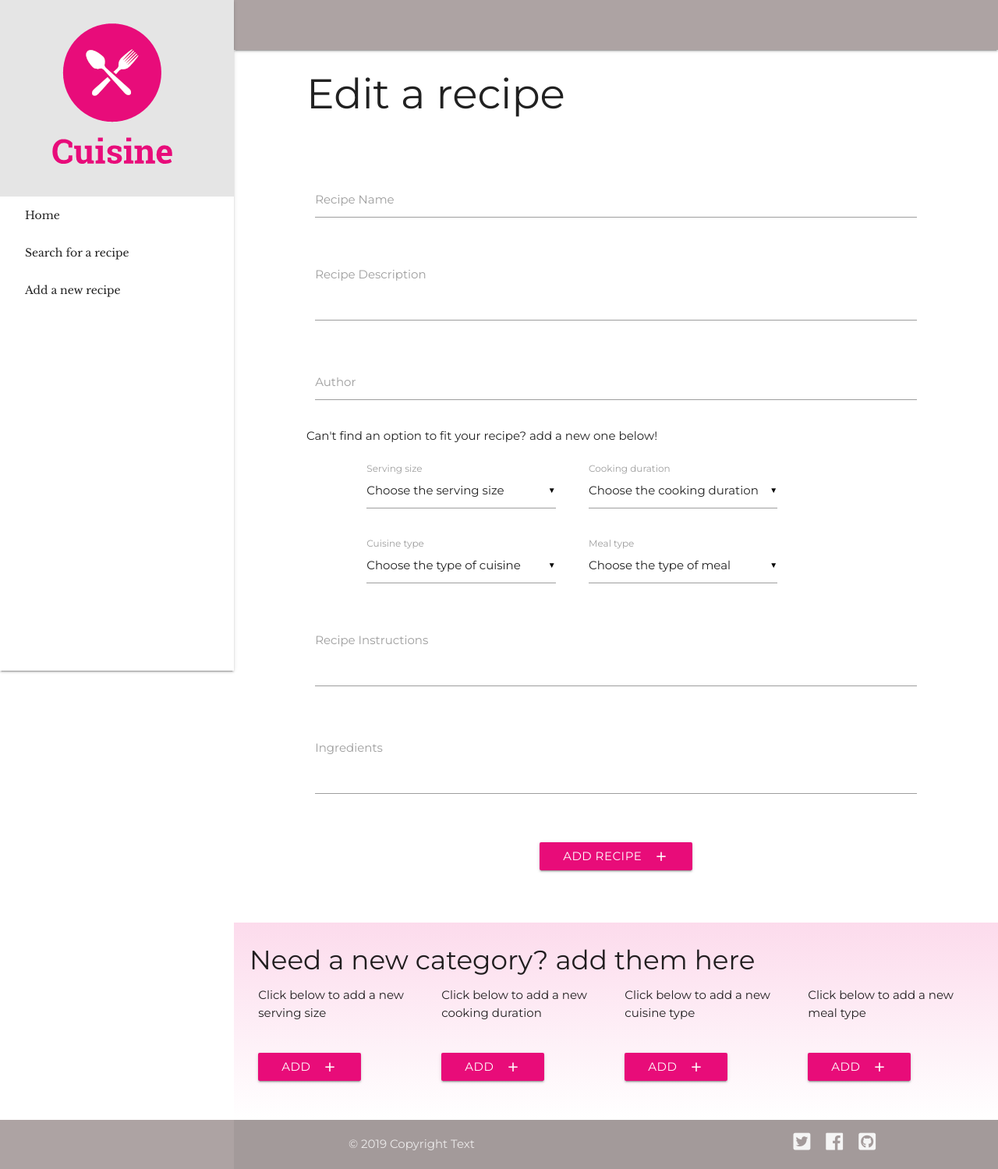
After one commit to Code-Institute-Submissions/Cuisine, a Flask app: template templates/editrecipe.html in a window 1280 px wide. The commit adds this page. Shown: the whole page at 78% size. Run offline with Flask 2, Linux system fonts and the light colour scheme; the template is opened without the code that fills it, so the values that code supplies are empty; some libraries are stand-ins or nearby versions.

Commit message:
Added 'edit recipe' functionality and html
users can now edit recipes, from the recipe card (recipe.html) and their updates will be performed in the database. Also replaced index.html content with a welcome message. The index.html content is now in 'searchrecipes.html', and will be used to show all recipes/ filtered results (when search functionality is added)

```diff
--- a/app.py
+++ b/app.py
@@ -183,7 +183,54 @@ def insert_meal_type():
     return redirect(url_for('add_recipe'))
 
 
+@app.route('/search_recipes')
+def search_recipes():
 
+    return render_template('searchrecipes.html',
+        recipes=mongo.db.recipes.find(),
+        serves=mongo.db.serves.find(),
+        cooking_duration=mongo.db.cooking_duration.find(),
+        meal_type=mongo.db.meal_type.find(),
+        cuisine_type=mongo.db.cuisine_type.find(),
+        authors=mongo.db.author.find()
+        )
+
+@app.route('/edit_recipe/<recipe_id>')
+def edit_recipe(recipe_id):
+
+    the_recipe = mongo.db.recipes.find_one({"_id": ObjectId(recipe_id)})
+
+
+    return render_template('editrecipe.html',
+        recipe = the_recipe,
+        recipe_description=mongo.db.recipe_description.find(),
+        recipe_instructions=mongo.db.recipe_instructions.find(),
+        serves=mongo.db.serves.find(),
+        cooking_duration=mongo.db.cooking_duration.find(),
+        meal_type=mongo.db.meal_type.find(),
+        cuisine_type=mongo.db.cuisine_type.find(),
+        authors=mongo.db.author.find()
+        )
+
+
+@app.route('/update_recipe/<recipe_id>', methods=["POST"])
+def update_recipe(recipe_id):
+    recipes = mongo.db.recipes
+
+    recipes.update( {'_id': ObjectId(recipe_id)},
+    {
+        'recipe_name':request.form.get('recipe_name'),
+        'serves':request.form.get('serves'),
+        'recipe_description': request.form.get('recipe_description'),
+        'recipe_instructions': request.form.get('recipe_instructions'),
+        'cooking_duration': request.form.get('cooking_duration'),
+        'cuisine_type':request.form.get('cuisine_type'),
+        'ingredients':request.form.get('ingredients'),
+        'meal_type':request.form.get('meal_type'),
+        'author':request.form.get('author'),
+
+    })
+    return redirect(url_for('search_recipes'))
 
 
 
--- a/static/css/main.css
+++ b/static/css/main.css
@@ -23,6 +23,10 @@ main {
     background-color: #e80c79;
 }
 
+.btn:hover, .btn-large:hover {
+    background-color: white;
+    color: black;
+}
 /* Navbar */
 
 nav {
@@ -39,9 +43,28 @@ nav {
     margin: 10px 0px;
 }
 
+/* index */
 
+.light-pink {
+    margin-bottom: 0px;
+    background-image: linear-gradient(#eb007924, white);
+}
 
-/* index */
+.welcome-message-box {
+    background-color: white;
+    height: 400px;
+    border: 3px solid black;
+}
+
+.welcome-message {
+    text-align: center;
+}
+
+.welcome-links {
+    margin: 35px 0px;
+}
+
+/* search recipes */
 
 .container_index {
     width: 100%;
@@ -91,7 +114,7 @@ nav {
 }
 
 .recipe-container {
-    background-color: #eb007924;
+    background-image: linear-gradient(#eb007924, white);
     margin-bottom: 0px;
 }
 
@@ -110,6 +133,9 @@ nav {
 
 }
 
+.recipe-buttons {
+    margin: 20px 0px 38px 0px;
+}
 /* recipe card (index) */
 
 .recipe-card {
@@ -133,6 +159,7 @@ nav {
 
 .recipe-card-spacing {
     padding: 0px 10px;
+    background-image: linear-gradient(#eb007924, white);
 }
 
 .recipe {
@@ -165,7 +192,7 @@ nav {
 
 .add-category {
     margin-bottom: 0px;
-    background-color: #eb007924;
+    background-image: linear-gradient(#eb007924, white);
     padding: 20px;
 }
 
@@ -234,6 +261,10 @@ input[type=range]+.thumb {
 .footer-icon i:hover {
     color: grey;
 }
+
+.adds-margin {
+    margin: 10px 0px;
+}
 /* Media queries */
 
 @media only screen and (min-width: 992px) {
--- a/templates/base.html
+++ b/templates/base.html
@@ -17,90 +17,9 @@
         <ul id="slide-out" class="side-nav fixed">
             <a href="{{url_for('get_recipes')}}"><img class="logo-image" src="{{url_for('static', filename='images/logo.png')}}"></a>
             <li><a href="{{url_for('get_recipes')}}">Home</a></li>
+            <li><a href="{{url_for('search_recipes')}}">Search for a recipe</a></li>
+            <li><a href="{{url_for('add_recipe')}}">Add a new recipe</a></li>
 
-
-            <li><a class='dropdown-button' href='#' data-activates='dropdown1'>Refine results</a>
-
-                <ul id='dropdown1' class='dropdown-content'>
-
-                    <li>
-                        <p disabled selected>Hover over to choose an option</p>
-                    </li>
-
-                    <li>
-                        <a class='dropdown-inner-button' href='#' data-activates='dropdown2'>Cooking Duration</a>
-
-                        <ul id='dropdown2' class='dropdown-content'>
-
-                            {% for dur in cooking_duration %}
-
-                            <li><a href="#!" value="{{dur.cooking_duration}}">{{dur.cooking_duration}} mins</a></li>
-
-                            {% endfor %}
-
-                        </ul>
-                    </li>
-
-                    <li>
-                        <a class='dropdown-inner-button' href='#' data-activates='dropdown3'>Meal Type</a>
-
-                        <ul id='dropdown3' class='dropdown-content'>
-
-                            {% for type in meal_type %}
-
-                            <li><a href="#!" value="{{type.meal_type}}">{{type.meal_type}}</a></li>
-
-                            {% endfor %}
-
-                        </ul>
-                    </li>
-
-                    <li>
-                        <a class='dropdown-inner-button' href='#' data-activates='dropdown4'>Cuisine Type</a>
-
-                        <ul id='dropdown4' class='dropdown-content'>
-
-                            {% for type in cuisine_type %}
-
-                            <li><a href="#!" value="{{type.cusine_type}}">{{type.cuisine_type}}</a></li>
-
-                            {% endfor %}
-
-                        </ul>
-                    </li>
-
-                    <li>
-                        <a class='dropdown-inner-button' href='#' data-activates='dropdown5'>Serving size</a>
-
-                        <ul id='dropdown5' class='dropdown-content'>
-
-                            {% for size in serves %}
-
-                            <li><a href="#!" value="{{size.serves}}">{{size.serves}} people</a></li>
-
-                            {% endfor %}
-
-                        </ul>
-                    </li>
-
-                    <li>
-                        <a class='dropdown-inner-button' href='#' data-activates='dropdown6'>Authors</a>
-
-                        <ul id='dropdown6' class='dropdown-content'>
-
-                            {% for author in authors %}
-
-                            <li><a href="#!" value="{{author.authors}}">{{author.authors}}</a></li>
-
-                            {% endfor %}
-
-                        </ul>
-                    </li>
-
-                </ul>
-            </li>
-
-            <li><a href="{{url_for('add_recipe')}}">Add a new recipe </a></li>
 
         </ul>
         <a href="#" data-activates="slide-out" class="button-collapse"><i class="material-icons">menu</i></a>
@@ -162,7 +81,7 @@
     <footer class="page-footer">
         <div class="footer-copyright">
             <div class="container">
-                © 2019 Copyright Text
+                <p class="adds-margin left">© 2019 Copyright Text</p>
                 <a class="grey-text text-lighten-4 right footer-icon" href="#!"><i class="fab fa-github-square"></i></a>
                 <a class="grey-text text-lighten-4 right footer-icon" href="#!"><i class="fab fa-facebook"></i></a>
                 <a class="grey-text text-lighten-4 right footer-icon" href="#!"><i class="fab fa-twitter-square"></i></a>
--- /dev/null
+++ b/templates/editrecipe.html
@@ -0,0 +1,217 @@
+{% extends 'base.html'%} {% block content %}
+<!-- CURRENTLY SAME AS ADD_RECIPE YOU WILL NEED TO ADAPT IT-->
+<div class="row">
+
+    <h2 class="col s10 offset-s1">Edit a recipe</h2>
+
+
+    <form class="col s10 offset-s1 add-recipe" action="{{ url_for('update_recipe', recipe_id=recipe._id) }}" method="POST">
+        <div class="row">
+            <div class="input-field col s12">
+                <input id="recipe_name" name="recipe_name" type="text" value="{{recipe.recipe_name}}">
+                <label for="recipe_name">Recipe Name</label>
+            </div>
+
+            <div class="input-field col s12">
+                <textarea id="recipe_description" name="recipe_description" class="materialize-textarea" value="{{recipe.recipe_description}}">{{recipe.recipe_description}}</textarea>
+                <label for="textarea1">Recipe Description</label>
+            </div>
+
+            <div class="input-field col s12">
+                <input id="author" name="author" type="text" value="{{recipe.author}}">
+                <label for="author">Author</label>
+            </div>
+
+            <p class="prompt">Can't find an option to fit your recipe? add a new one below!</p>
+
+            <div class="input-field col s4 offset-s1">
+                <select id="serves" name="serves" required>
+                    <option value="" disabled selected>Choose the serving size</option>
+
+                    {% for serving_size in serves %}
+                    {% if serving_size.serves == recipe.serves %}
+                        <option value="{{serving_size.serves}}" selected >{{serving_size.serves}} people</option>
+                    {% else %}
+                        <option value="{{serving_size.serves}}">{{serving_size.serves}} people</option>
+                    {% endif %}
+                    {% endfor %}
+                </select>
+                <label>Serving size</label>
+            </div>
+
+
+
+            <div class="input-field col s4">
+                <select id="cooking_duration" name="cooking_duration" required>
+                    <option value="" disabled selected>Choose the cooking duration</option>
+
+                        {% for dur in cooking_duration %}
+                        {% if dur.cooking_duration == recipe.cooking_duration %}
+                          <option value="{{dur.cooking_duration}}" selected >{{dur.cooking_duration}} mins</option>
+                        {% else %}
+                          <option value="{{dur.cooking_duration}}">{{dur.cooking_duration}} mins</option>
+                        {% endif %}
+                        {% endfor %}
+                </select>
+                <label>Cooking duration</label>
+            </div>
+
+
+
+
+            <div class="input-field col s4 offset-s1">
+                <select id="cuisine_type" name="cuisine_type" required>
+                <option value="" disabled selected>Choose the type of cuisine</option>
+                {% for type in cuisine_type %}
+                {% if type.cuisine_type == recipe.cuisine_type %}
+                    <option value="{{type.cuisine_type}}" selected>{{type.cuisine_type.capitalize()}}</option>
+                {% else %}
+                    <option value="{{type.cuisine_type}}">{{type.cuisine_type.capitalize()}}</option>
+                {% endif %}
+                {% endfor %}
+            </select>
+                <label>Cuisine type</label>
+            </div>
+
+
+
+            <div class="input-field col s4">
+                <select id="meal_type" name="meal_type" required>
+                <option value="" disabled selected>Choose the type of meal</option>
+                {% for meal in meal_type %}
+                {% if meal.meal_type == recipe.meal_type%}
+                    <option value="{{meal.meal_type}}" selected >{{meal.meal_type}}</option>
+                {% else %}
+                    <option value="{{meal.meal_type}}">{{meal.meal_type}}</option>
+                {% endif %}
+                {% endfor %}
+
+            </select>
+                <label>Meal type</label>
+            </div>
+
+            <div class="input-field col s12">
+                <textarea name="recipe_instructions" class="materialize-textarea tooltipped" data-position="top" data-delay="30" data-tooltip="End each line with a '.' except for the last line. Ex: Cut the onions. Add the salt = 1. Cut the onions 2. Add the salt">{{recipe.recipe_instructions}}</textarea>
+                <label for="recipe_instructions">Recipe Instructions</label>
+            </div>
+
+            <div class="input-field col s12">
+                <textarea id="ingredients" name="ingredients" class="materialize-textarea tooltipped" data-position="top" data-delay="30" data-tooltip="Add the ingredients for the recipe. Separate each ingredient with a '.' Ex: Onions. Salt.">{{recipe.ingredients}}</textarea>
+                <label for="ingredients">Ingredients</label>
+            </div>
+        </div>
+        <div class="row submit-button">
+            <button class="btn waves-effect waves-light" type="submit" name="action">Add Recipe
+            <i class="material-icons right">add</i>
+            </button>
+        </div>
+
+    </form>
+</div>
+
+<div class="row add-category">
+
+    <h4 class="add-category-title">Need a new category? add them here</h4>
+
+
+    <form class="col s3" action="{{ url_for('insert_serves') }}" method="POST">
+        <p>Click below to add a new serving size</p>
+        <a class="waves-effect waves-light btn modal-trigger modal-button-styling category-input" href="#modal1">Add
+        <i class="material-icons right">add</i>
+        </a>
+
+
+
+        <div id="modal1" class="modal">
+            <div class="modal-content input-field">
+                <h4>Add a new serving size</h4>
+                <p>Add a new serving size (in minutes) using the slider below.</p>
+
+                <p class="range-field">
+                    <input type="range" id="serves" name="serves" min="8" max="50" step="1" />
+                </p>
+
+
+                <div class="modal-footer">
+                    <button class="btn waves-effect waves-light" type="submit" name="action">Add serving size
+                    <i class="material-icons right">add</i>
+                    </button>
+                </div>
+
+            </div>
+
+        </div>
+
+    </form>
+
+    <form class="col s3" action="{{ url_for('insert_cooking_duration') }}" method="POST">
+        <p>Click below to add a new cooking duration</p>
+        <a class="waves-effect waves-light btn modal-trigger modal-button-styling category-input" href="#modal2">Add
+        <i class="material-icons right">add</i>
+        </a>
+
+
+        <div id="modal2" class="modal">
+            <div class="modal-content input-field">
+                <h4>Add a new cooking duration</h4>
+                <p>Add a new cooking duration (in minutes) using the slider below below.</p>
+                <form action="" method="POST">
+                    <p class="range-field">
+                        <input type="range" id="cooking_duration" name="cooking_duration" min="120" max="360" step="15" />
+                    </p>
+                </form>
+            </div>
+            <div class="modal-footer">
+                <button class="btn waves-effect waves-light" type="submit" name="action">Add cooking duration
+                <i class="material-icons right">add</i>
+                </button>
+            </div>
+        </div>
+    </form>
+
+    <form class="col s3" action="{{ url_for('insert_cuisine_type') }}" method="POST">
+        <p>Click below to add a new cuisine type</p>
+        <a class="waves-effect waves-light btn modal-trigger modal-button-styling category-input" href="#modal3">Add
+        <i class="material-icons right">add</i>
+        </a>
+
+
+        <div id="modal3" class="modal">
+            <div class="modal-content input-field">
+                <h4>Add a new cuisine type</h4>
+                <p>Add a new cuisine type in the box below.</p>
+                <input id="cuisine_type" name="cuisine_type" type="text">
+
+
+            </div>
+            <div class="modal-footer">
+                <button class="btn waves-effect waves-light" type="submit" name="action">Add cuisine type
+                <i class="material-icons right">add</i>
+                </button>
+            </div>
+        </div>
+    </form>
+
+    <form class="col s3" action="{{ url_for('insert_meal_type') }}" method="POST">
+        <p>Click below to add a new meal type</p>
+        <a class="waves-effect waves-light btn modal-trigger modal-button-styling category-input" href="#modal4">Add
+        <i class="material-icons right">add</i>
+        </a>
+
+
+        <div id="modal4" class="modal">
+            <div class="modal-content input-field">
+                <h4>Add a new meal type</h4>
+                <p>Add a new meal type in the box below.</p>
+                <input id="meal_type" name="meal_type" type="text">
+            </div>
+            <div class="modal-footer">
+                <button class="btn waves-effect waves-light" type="submit" name="action">Add a meal type
+                <i class="material-icons right">add</i>
+                </button>
+            </div>
+        </div>
+    </form>
+
+</div>
+{% endblock %}
```
Also changed, not shown: templates/index.html (+24 -53 lines), templates/recipe.html (+11 -1 lines), templates/searchrecipes.html (added, +146 -0 lines).
